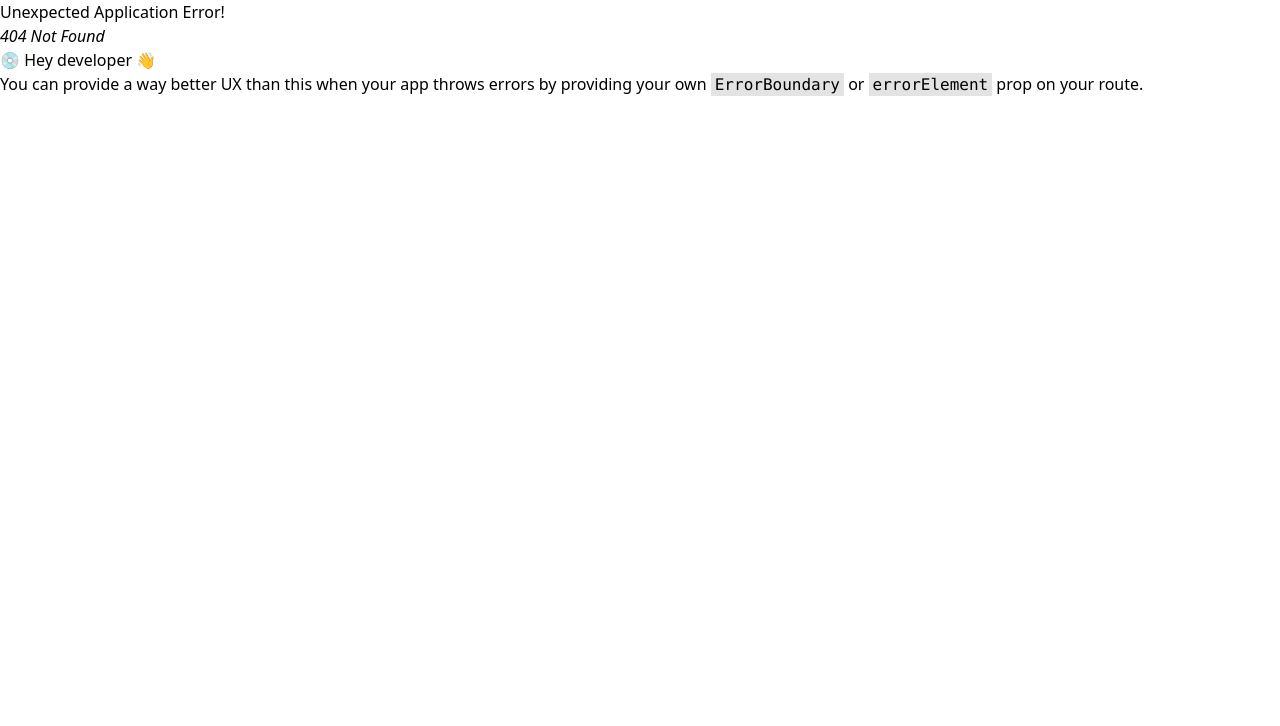
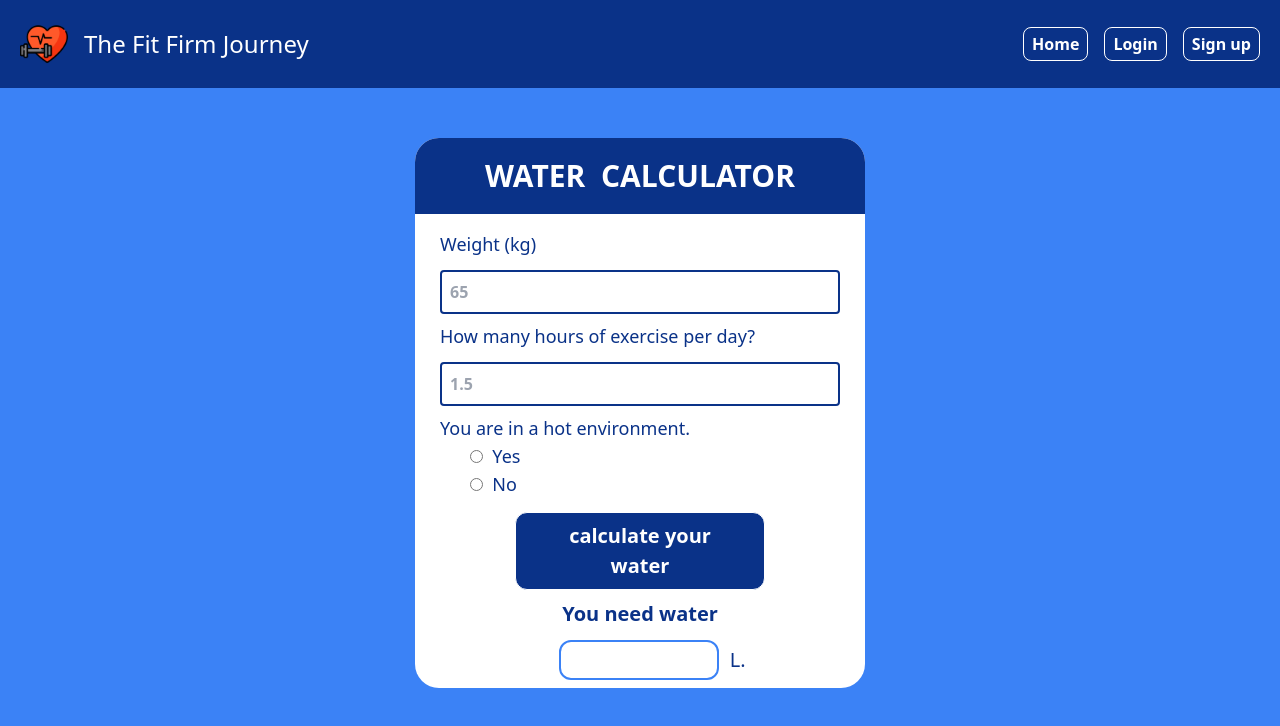
Before and after one commit to Ping1495/the-fit-firm-jorney, a React (Vite) app: page /WaterCalculate in a window 1280 px wide. Before the commit this address had no page. Shown: the top 726 px of the page. Built offline with nearby package versions, Linux system fonts and the light colour scheme.

Commit message:
add:water calculate page

```diff
--- a/src/components/cardSection.jsx
+++ b/src/components/cardSection.jsx
@@ -47,7 +47,10 @@ function CardSection() {
             </div>
           </Link>
 
-          <div class="h-[400px] max-w-sm mx-auto bg-white shadow-lg rounded-lg overflow-hidden border-8 borger-white">
+          <Link
+            to={`/WaterCalculate`}
+            class="h-[400px] max-w-sm mx-auto bg-white shadow-lg rounded-lg overflow-hidden border-8 borger-white"
+          >
             <img
               src={bmiPic}
               alt="Your Image"
@@ -61,7 +64,7 @@ function CardSection() {
                 How Much Water Should You Drink Per Day?
               </p>
             </div>
-          </div>
+          </Link>
 
           <Link
             to={`/ProtineCalculate`}
--- a/src/components/protine.jsx
+++ b/src/components/protine.jsx
@@ -11,7 +11,7 @@ const ProtineCalculate = () => {
 
   //calculate protine
   //min
-  const minCalculate = () => {
+  const calculate = () => {
     if (goal === "healthy") {
       setMinProtine((weight * 0.8).toFixed(2));
       setMaxProtine((weight * 1).toFixed(2));
@@ -37,7 +37,7 @@ const ProtineCalculate = () => {
   };
 
   const handleCalculate = () => {
-    minCalculate();
+    calculate();
   };
 
   return (
@@ -116,7 +116,7 @@ const ProtineCalculate = () => {
             <div className="text-[#0A3288] mb-[15px] flex flex-col justify-center items-center">
               <p className="text-xl font-midium ">You need protein</p>
               <div className="text-[#0A3288]  flex flex-rol justify-center items-center">
-                <p className="text-[20px] font-semibold  py-1 px-1 mt-3 border-2 border-blue-500 rounded-xl w-[160px] h-[40px] text-center ml-[20px]">
+                <p className="text-[20px] font-semibold  py-1 px-1 mt-3 border-2 border-blue-500 rounded-xl w-[160px] h-[40px] text-center ml-[25px]">
                   {minProtine} {hyphen} {maxProtine}
                 </p>
                 <p className="text-[20px] font-normal ">&nbsp;&nbsp;g.</p>
--- a/src/components/water.jsx
+++ b/src/components/water.jsx
@@ -1,2 +1,138 @@
 /*ใช้วิธีการคำนวณตามน้ำหนักตัว: น้ำหนักตัว (กิโลกรัม) x 30-35 มิลลิลิตร
-ปรับตามระดับกิจกรรม: เพิ่ม 500-1000 มิลลิลิตรต่อชั่วโมงของการออกกำลังกาย*/
+ปรับตามระดับกิจกรรม: เพิ่ม 0.70 มิลลิลิตรต่อชั่วโมงของการออกกำลังกาย
+ถ้าอากาศร้อนเพิ่ม 0.5ลิตร*/
+import { useState } from "react";
+import Header from "./header";
+
+const WaterCalculate = () => {
+  const [weight, setWeight] = useState("");
+  const [workoutTime, setworkoutTime] = useState("");
+  const [isHotDay, setIsHotDay] = useState("");
+  const [minWater, setMinWater] = useState("");
+  const [maxWater, setMaxWater] = useState("");
+  const [hyphen, setHyphen] = useState("");
+
+  //calculate water
+
+  const Calculate = () => {
+    if (isHotDay === "no" && workoutTime === "0") {
+      setMinWater((weight * 0.03).toFixed(1));
+      setMaxWater((weight * 0.035).toFixed(1));
+      setHyphen("-");
+    } else if (isHotDay === "yes" && workoutTime === "0") {
+      setMinWater((weight * 0.03 + 0.5).toFixed(1));
+      setMaxWater((weight * 0.035 + 0.5).toFixed(1));
+      setHyphen("-");
+    } else if (isHotDay === "no" && workoutTime !== "0") {
+      setMinWater((weight * 0.03 + 0.7 * workoutTime).toFixed(1));
+      setMaxWater((weight * 0.035 + 0.7 * workoutTime).toFixed(1));
+      setHyphen("-");
+    } else if (isHotDay === "yes" && workoutTime !== "0") {
+      setMinWater((weight * 0.03 + 0.5 + 0.7 * workoutTime).toFixed(1));
+      setMaxWater((weight * 0.035 + 0.5 + 0.7 * workoutTime).toFixed(1));
+      setHyphen("-");
+    }
+  };
+
+  const handleCalculate = () => {
+    Calculate();
+  };
+
+  return (
+    <>
+      <div className="bg-blue-500 h-screen">
+        <Header />
+        <div className="flex justify-center mt-[50px] font-semibold">
+          <div className="bg-white h-[550px] w-[450px] rounded-3xl flex flex-col items-center">
+            <p className="text-3xl font-midium bg-[#0A3288] py-[20px] w-[450px] text-white text-center rounded-t-3xl">
+              WATER&nbsp;&nbsp;CALCULATOR
+            </p>
+            <form>
+              <div>
+                <label
+                  htmlFor="weight"
+                  className="block text-lg font-normal text-[#0A3288] mb-2 mt-4"
+                >
+                  Weight (kg)
+                </label>
+                <input
+                  value={weight}
+                  onChange={(e) => setWeight(e.target.value)}
+                  placeholder="65"
+                  type="text"
+                  id="weight"
+                  name="weight"
+                  className="mt-1 p-2 border-2 border-[#0A3288] rounded w-[400px]"
+                />
+              </div>
+              <div>
+                <label
+                  htmlFor="workoutTime"
+                  className="block text-lg font-normal text-[#0A3288] mb-2 mt-2"
+                >
+                  How many hours of exercise per day?
+                </label>
+                <input
+                  value={workoutTime}
+                  onChange={(e) => setworkoutTime(e.target.value)}
+                  type="text"
+                  name="workoutTime"
+                  id="workoutTime"
+                  className="mt-1 p-2 border-2 border-[#0A3288] rounded w-[400px] "
+                  placeholder="1.5"
+                />
+              </div>
+              <div className="block text-lg font-normal text-[#0A3288] mb-1 mt-2">
+                <p>You are in a hot environment.</p>
+                <label className="ml-[30px]">
+                  <input
+                    type="radio"
+                    name="isHotDay"
+                    value="yes"
+                    checked={isHotDay === "yes"}
+                    onChange={(e) => setIsHotDay(e.target.value)}
+                  />
+                  &nbsp;&nbsp;Yes
+                </label>
+                <br />
+
+                <label className="ml-[30px]">
+                  <input
+                    type="radio"
+                    name="isHotDay"
+                    value="no"
+                    checked={isHotDay === "no"}
+                    onChange={(e) => setIsHotDay(e.target.value)}
+                  />
+                  &nbsp;&nbsp;No
+                </label>
+                <br />
+              </div>
+            </form>
+            <div>
+              <button
+                className="w-[250px] bg-[#0A3288] text-white text-[20px] font-semibold border border-white py-2 px-6 rounded-xl mb-[10px] mt-[10px]"
+                onClick={handleCalculate}
+              >
+                calculate your water
+              </button>
+            </div>
+            <div className="text-[#0A3288] mb-[15px] flex flex-col justify-center items-center">
+              <p className="text-xl font-midium ">You need water</p>
+              <div className="text-[#0A3288]  flex flex-rol justify-center items-center">
+                <p className="text-[20px] font-semibold  py-1 px-1 mt-3 border-2 border-blue-500 rounded-xl w-[160px] h-[40px] text-center ml-[25px]">
+                  {minWater} {hyphen} {maxWater}
+                </p>
+                <p className="text-[20px] font-normal text-center pt-3">
+                  &nbsp;&nbsp;L.
+                </p>
+              </div>
+            </div>
+          </div>
+        </div>
+      </div>
+    </>
+  );
+};
+
+export default WaterCalculate;
--- a/src/main.jsx
+++ b/src/main.jsx
@@ -9,6 +9,7 @@ import BMI from "./components/bmi.jsx";
 import BMR from "./components/bmr.jsx";
 import ComingSoon from "./components/comingSoon.jsx";
 import ProtineCalculate from "./components/protine.jsx";
+import WaterCalculate from "./components/water.jsx";
 
 const router = createBrowserRouter([
   {
@@ -36,6 +37,10 @@ const router = createBrowserRouter([
     element: <ProtineCalculate />,
   },
   {
+    path: "/WaterCalculate",
+    element: <WaterCalculate />,
+  },
+  {
     path: "/comingSoon",
     element: <ComingSoon />,
   },
```
